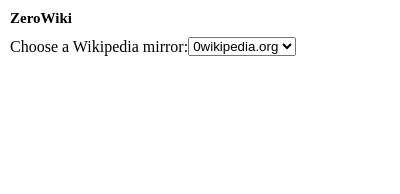
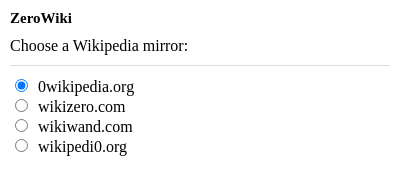
Before and after one commit to halileohalilei/ZeroWiki, a browser extension: page popup.html in a window 400 px wide. Drawn offline with Linux system fonts and the light colour scheme.

Commit message:
replace dropdown with radio input

```diff
--- a/popup.html
+++ b/popup.html
@@ -10,7 +10,6 @@
     <style type="text/css">
       body {
         margin: 10px;
-        width: 280px;
         white-space: nowrap;
       }
 
@@ -18,15 +17,22 @@
         font-size: 15px;
       }
 
-      #container {
-        align-items: center;
-        display: flex;
-        justify-content: space-between;
+      span {
+        margin-bottom: 5px;
+      }
+
+      input {
+        margin-right: 10px;
       }
 
       #dropdown {
-        width: auto;
+        margin: 10px;
+        margin-left: 0px;
+        margin-right: 0px;
+        border-top: 1px solid #ddd;
+        padding-top: 10px;
       }
+
     </style>
 
     <!-- <script type="module" src="popup.js"></script> -->
@@ -37,7 +43,7 @@
     <h1>ZeroWiki</h1>
     <div id="container">
       <span>Choose a Wikipedia mirror:</span>
-      <select id="dropdown" />
+      <div id="dropdown"></div>
     </div>
   </body>
 </html>
--- a/popup.js
+++ b/popup.js
@@ -23,7 +23,7 @@
   dropdown.childNodes.forEach((mirrorOption) => {
     if (mirrorOption.value === selectedMirrorName) {
       // eslint-disable-next-line no-param-reassign
-      mirrorOption.selected = true;
+      mirrorOption.checked='checked';
     }
   });
   setSelectedMirror(selectedMirrorName);
@@ -34,23 +34,39 @@
   if (dropdown) {
     // $FlowFixMe
     mirrorNames.forEach((mirrorName) => {
-      const mirrorOption = document.createElement('option');
+      // <input type="radio" name="gender" value="male" checked> Male<br>
+      const mirrorOption = document.createElement('input');
+      mirrorOption.type = 'radio';
+      mirrorOption.name = 'wiki';
       mirrorOption.value = mirrorName;
-      mirrorOption.innerHTML = mirrorName;
+
+      const mirrorLabel = document.createElement('label');
+      mirrorLabel.innerHTML = mirrorName;
+
       dropdown.appendChild(mirrorOption);
+      dropdown.appendChild(mirrorLabel);
+      dropdown.appendChild(document.createElement('br'));
+
     });
 
     dropdown.addEventListener('change', () => {
-      selectedMirrorName = dropdown.value;
+
+      document.getElementsByName('wiki').forEach((radio)=> {
+
+        if(radio.checked) {
+
+          selectedMirrorName = radio.value;
           setSelectedMirror(selectedMirrorName);
           // $FlowFixMe
           const data = {};
-      data[selectedMirrorKey] = dropdown.value;
+          data[selectedMirrorKey] = radio.value;
           chrome.storage.local.set(data, () => {
             if (chrome.runtime.error) {
               console.log(chrome.runtime.error);
             }
           });
+        }
+      })
     });
   }
 });
```
Lines whose indentation alone changed are shown as unchanged.
